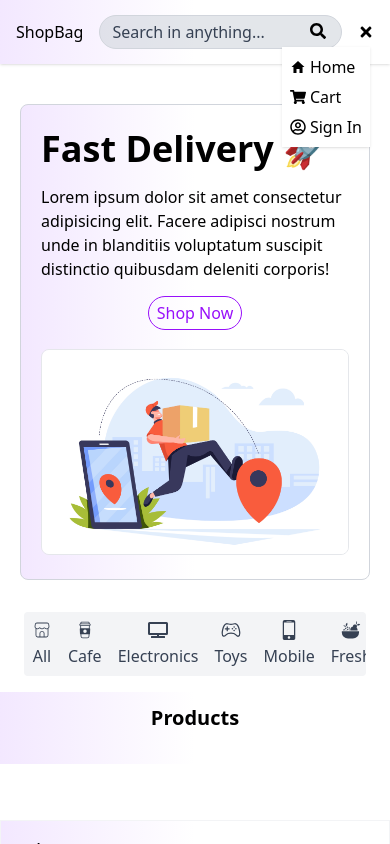
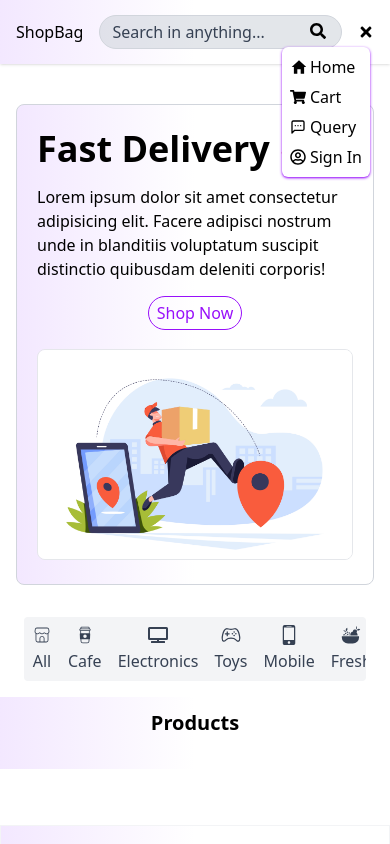
Before and after one commit to Shailesh8008/ShopBag, a React (Vite) app in the folder frontend/: page / in a window 390 px wide. Both pictures are taken after a click on the icon 366 px from the left and 32 px from the top of the page. Shown: the top 844 px of the page. Built offline with nearby package versions, Linux system fonts and the light colour scheme; no server answers.

Commit message:
navigate in mobile screen also

```diff
--- a/frontend/src/Pages/Cart.jsx
+++ b/frontend/src/Pages/Cart.jsx
@@ -55,6 +55,9 @@ export default function Cart({ isOpen, setIsOpen }) {
             ₹{cartState.reduce((acc, curr) => acc + curr.price * curr.qt, 0)}
           </span>
         </p>
+        <button className="bg-purple-500 rounded-xl py-1 px-2 cursor-pointer mt-2 text-white hover:bg-purple-600 active:bg-purple-700 w-full">
+          Checkout
+        </button>
       </div>
     </Modal>
   );
--- a/frontend/src/components/Home.jsx
+++ b/frontend/src/components/Home.jsx
@@ -3,7 +3,7 @@ import fast_deliver from "../assets/fast-deliver.jpg";
 export default function Home({ isOpen }) {
   return (
     <section className={isOpen ? "overflow-hidden" : ""}>
-      <div className="border border-gray-300 bg-gradient-to-r from-purple-100 via-white to-white mx-5 mt-10 mb-8 sm:mx-8 px-5 space-x-0 lg:space-x-18 lg:px-8 py-6 lg:py-12 rounded-lg lg:flex max-w-7xl">
+      <div className="border border-gray-300 bg-gradient-to-r from-purple-100 via-white to-white mx-4 mt-10 mb-8 sm:mx-8 px-5 space-x-0 lg:space-x-18 lg:px-8 py-6 lg:py-12 rounded-lg lg:flex max-w-7xl">
         <div className="self-center space-y-4">
           <h1 className="text-4xl sm:text-5xl font-semibold">
             Fast Delivery 🚀
--- a/frontend/src/components/Navbar.jsx
+++ b/frontend/src/components/Navbar.jsx
@@ -105,19 +105,44 @@ export default function Navbar({ setIsOpen }) {
             )}
           </div>
           {isBarOpen && (
-            <div className="bg-white shadow p-2 absolute top-8 right-1 space-y-1.5 sm:hidden">
-              <div className="flex text-center cursor-pointer hover:text-purple-600 items-center space-x-1">
-                <IoMdHome />
+            <div className="bg-white shadow shadow-purple-600 rounded-md p-2 absolute top-8 right-1 space-y-1.5 sm:hidden">
+              <Link
+                to={"/"}
+                state={location}
+                className="flex text-center cursor-pointer items-center space-x-1"
+              >
+                <span className="overflow-hidden w-4">
+                  <IoMdHome className="text-[18px]" />
+                </span>
                 <span>Home</span>
-              </div>
-              <div className="flex text-center cursor-pointer hover:text-purple-600 items-center space-x-1">
+              </Link>
+              <Link
+                to={"/cart"}
+                state={location}
+                className="flex text-center cursor-pointer items-center space-x-1"
+                onClick={(e) => setIsOpen(true)}
+              >
                 <FaShoppingCart />
                 <span>Cart</span>
-              </div>
-              <div className="flex text-center cursor-pointer hover:text-purple-600 items-center space-x-1">
+              </Link>
+              <Link
+                to={"/query"}
+                state={location}
+                className="flex text-center cursor-pointer items-center space-x-1"
+                onClick={(e) => setIsOpen(true)}
+              >
+                <LuMessageSquareMore />
+                <span>Query</span>
+              </Link>
+              <Link
+                to={"/signin"}
+                state={location}
+                className="flex text-center cursor-pointer items-center space-x-1"
+                onClick={(e) => setIsOpen(true)}
+              >
                 <FaRegUserCircle />
                 <span>Sign In</span>
-              </div>
+              </Link>
             </div>
           )}
         </div>
```
